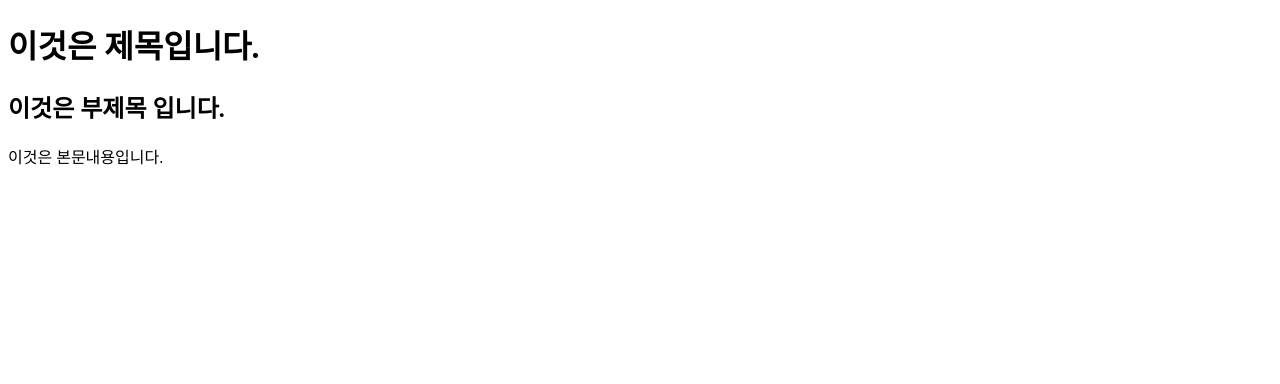
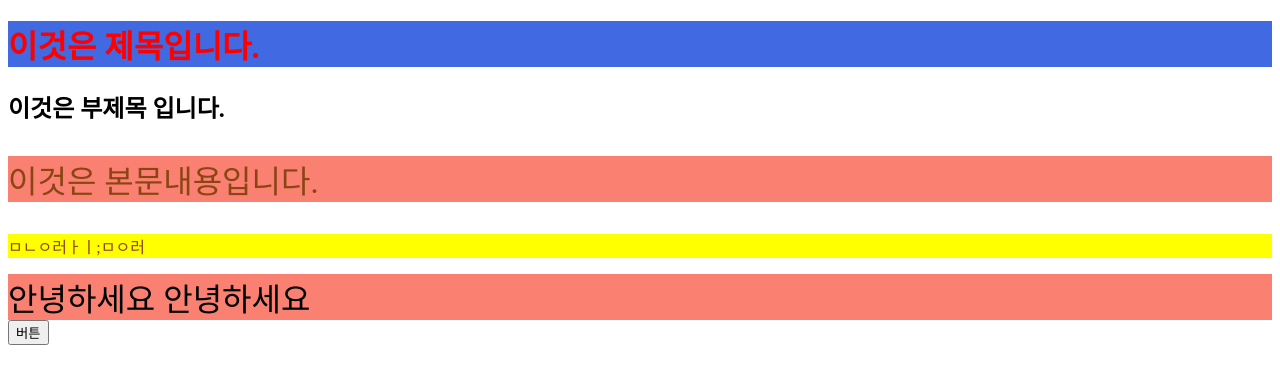
Before and after one commit to PriuS2/prius2.github.io, a plain HTML site: page index.html in a window 1280 px wide. Drawn offline with Linux system fonts and the light colour scheme.

Commit message:
no message

```diff
--- a/index.html
+++ b/index.html
@@ -5,12 +5,39 @@
     <meta name="viewport" content="width=device-width, initial-scale=1.0">
     <meta http-equiv="X-UA-Compatible" content="ie=edge">
     <title>Document</title>
+    <style>
+        /*asdfdfsafasd*/
+        h1{
+            color: red;
+            background-color: royalblue;
+        }
+        p{
+            color:saddlebrown;
+            background-color: yellow;
+        }
+        .big{
+            background-color:salmon;
+            font-size:xx-large;
+        }
+        #dream{
+            font-size: 10;
+        }
+
+    </style>
 </head>
 <body>
+    <!--sdfajklasdfjl-->
     <h1>이것은 제목입니다.</h1>
     <h2>이것은 부제목 입니다.</h2>
-    <p>이것은 본문내용입니다.</p>
-
-
+    <p class="big">이것은 본문내용입니다.</p>
+    <p id="dream">ㅁㄴㅇ러ㅏㅣ;ㅁㅇ러</p>
+    <div class="big">안녕하세요 안녕하세요</div>
+    <button id="btn">버튼</button>
+    <script>
+        const btn = document.querySelector('#btn');
+        btn.addEventListener('click', function(){
+            alert('버튼클릭!')
+            });
+    </script>
 </body>
 </html>
```
